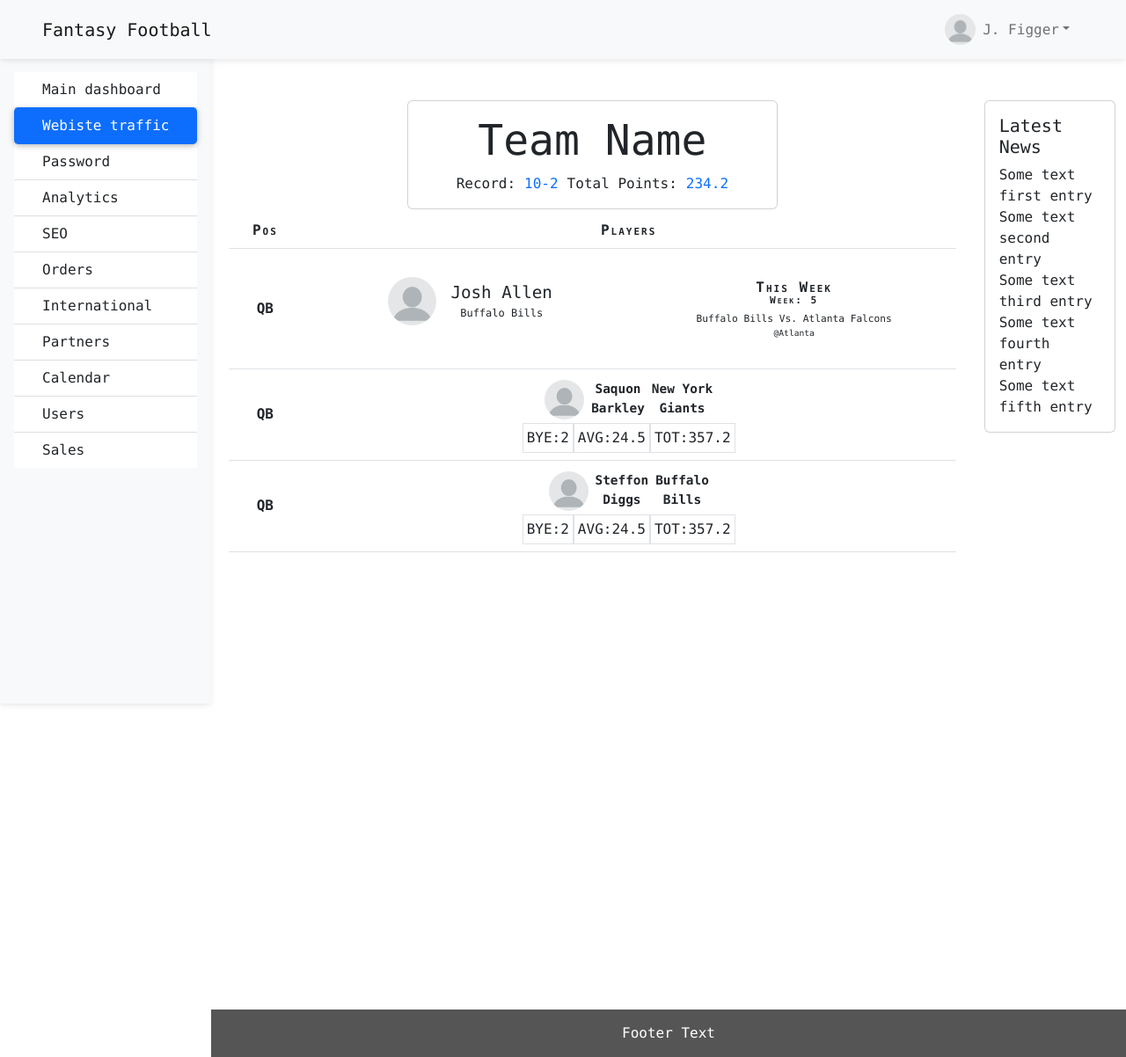
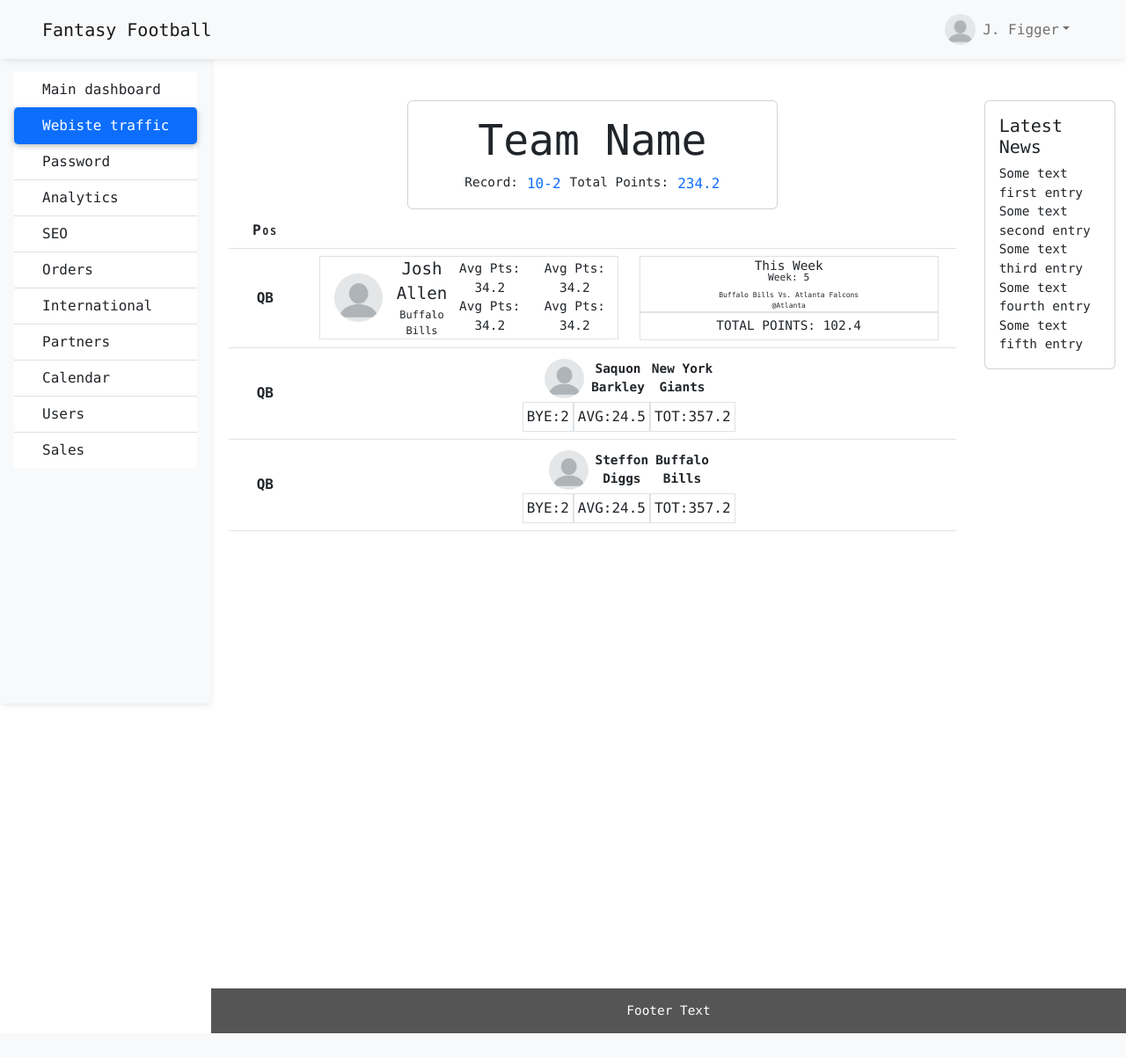
Before and after one commit to jadenfigger/Football-Stats-Web-Scraping, a Django app: page /home/ in a window 1280 px wide. Shown: the whole page at 88% size. After the commit the page ends 1175 px from the top, so only its background shows below. Run offline with Django 4.2, Linux system fonts and the light colour scheme; a user stored in the database is signed in; data comes from the database, SQL or seed files in the repository; both versions use the stored data as it was after the commit; data that the repository does not hold is empty; style sheets or scripts are compiled from the project's sources; some libraries are stand-ins or nearby versions.

Commit message:
commit on main

```diff
--- a/static/css/style.css
+++ b/static/css/style.css
@@ -9,10 +9,11 @@
   text-transform: none;
 }
 
-main p {
-  font-size: 1rem;
+main p,
+#text-normal {
+  font-size: 0.9rem;
   letter-spacing: normal;
-  font-weight: 500;
+  font-weight: normal;
   text-decoration: none solid rgb(68, 68, 68);
   font-style: normal;
   /* font-variant: small-caps; */
@@ -87,6 +88,11 @@ main {
   font-size: 0.9rem;
 }
 
+.player .stat-card {
+  border: 0 solid #d1d1d1;
+  min-width: 5px;
+}
+
 .player-btns button {
   width: 100%;
   height: 50%;
--- a/templates/home.html
+++ b/templates/home.html
@@ -99,44 +99,55 @@
               <thread>
                 <tr>
                   <th class="align-middle" id="text-titles" scope="col" style="width: 10%">Pos</th>
-                  <th class="align-middle" id="text-titles" scope="col" style="width: auto">Players</th>
+                  <th class="align-middle" id="text-titles" scope="col" style="width: auto"></th>
                 </tr>
               </thread>
               <tbody>
                 <tr class="my-2">
                   <th class="pos" scope="row">QB</th>
                   <th class="player">
-                    <d class="container">
-                      <d class="row">
-                        <d class="col">
-                          <div class="d-flex justify-content-center align-items-center player-info">
+                    <div class="container">
+                      <div class="row">
+                        <div class="col">
+                          <div class="d-flex border justify-content-center align-items-center player-info">
                             <img class="rounded-circle mx-3" src="{% static 'img/profile-img.jpg' %}" alt="Profile Image" width="55" height="55" />
                             <div class="align-middle">
                               <p style="font-size: 1.2rem">Josh Allen</p>
                               <p style="font-size: 0.75rem">Buffalo Bills</p>
                             </div>
+                            <div>
+                              <div class="container text-center">
+                                <div class="row row-cols-2">
+                                  <div class="col stat-card">
+                                    <p>Avg Pts: 34.2</p>
+                                  </div>
+                                  <div class="col stat-card">
+                                    <p>Avg Pts: 34.2</p>
+                                  </div>
+                                  <div class="col stat-card">
+                                    <p>Avg Pts: 34.2</p>
+                                  </div>
+                                  <div class="col stat-card">
+                                    <p>Avg Pts: 34.2</p>
+                                  </div>
+                                </div>
+                              </div>
+                            </div>
                           </div>
-                        </d>
-                        <d class="col">
-                          <div class="player-stats">
-                            <div>
-                              <div id="text-titles">This Week</div>
-                              <div id="text-titles" style="font-size: 0.7rem; position: relative; top: -5px">Week: 5</div>
-                            </div>
-                            <div>
-                              <p style="font-size: 0.7rem">Buffalo Bills Vs. Atlanta Falcons</p>
-                              <p style="font-size: 0.6rem">@Atlanta</p>
-                            </div>
-                            {% comment %}
-                            <div class="border border-dark p-1" style="display: inline-block">
-                              <p style="float: left">Toints Points:</p>
-                              <p style="float: left; padding-left: 5px">173.54</p>
-                            </div>
-                            {% endcomment %}
+                        </div>
+                        <div class="col">
+                          <div class="border px-1">
+                            <p>This Week</p>
+                            <p style="font-size: 0.7rem; position: relative; top: -5px">Week: 5</p>
+                            <p style="font-size: 0.5rem">Buffalo Bills Vs. Atlanta Falcons</p>
+                            <p style="font-size: 0.5rem">@Atlanta</p>
                           </div>
-                        </d>
-                      </d>
-                    </d>
+                          <div class="border p-1" style="border-color: #525252">
+                            <p>TOTAL POINTS: 102.4</p>
+                          </div>
+                        </div>
+                      </div>
+                    </div>
                   </th>
                   {% comment %}
                   <th>
```
Also changed, not shown: db.sqlite3, 1 other file.
